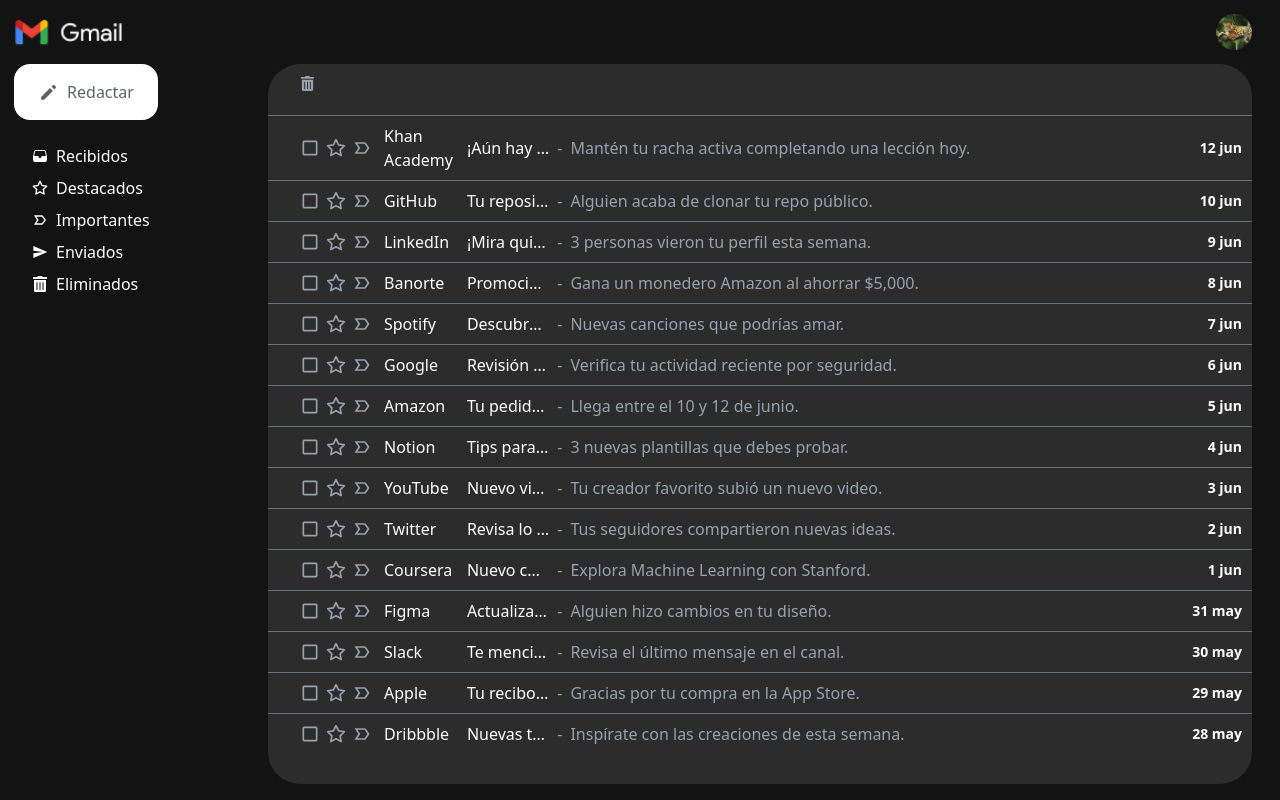
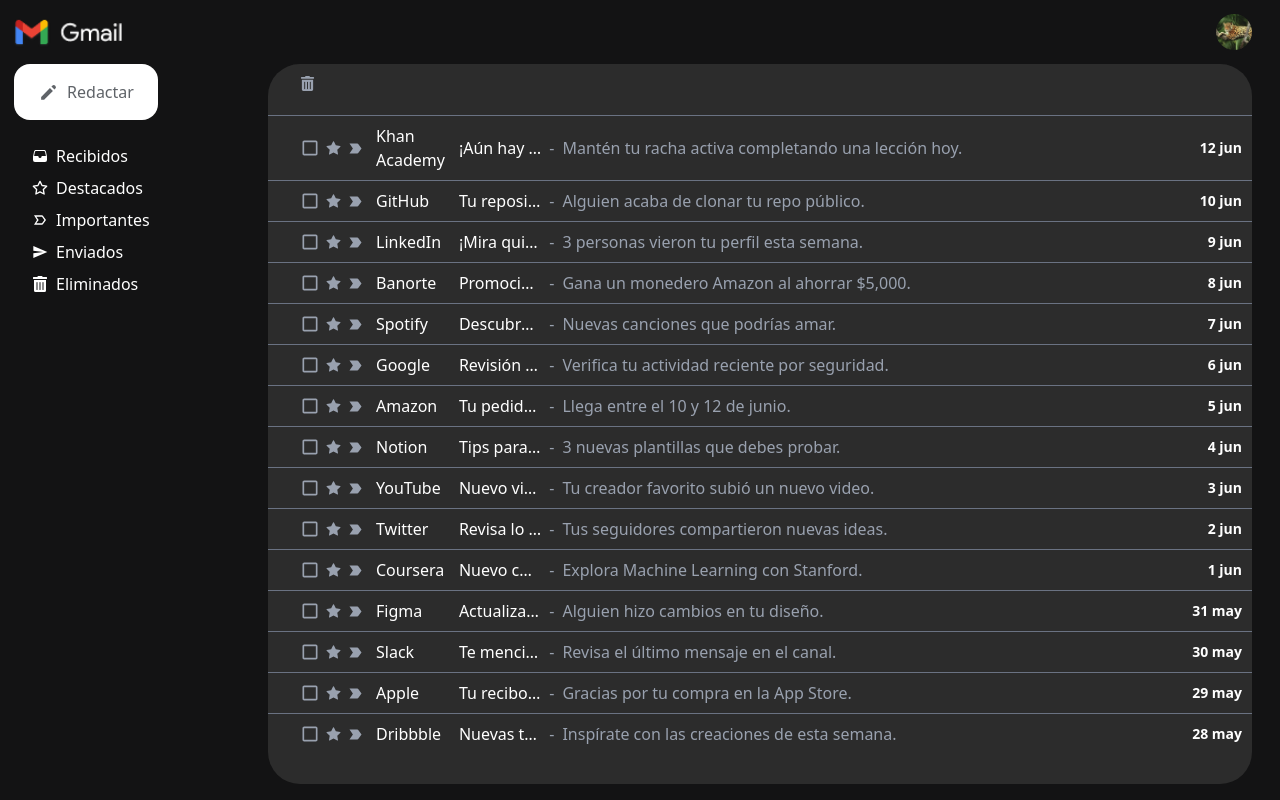
Before and after one commit to banana-guards/gmail, a React (Vite) app: page / in a window 1280 px wide. Built offline with nearby package versions, Linux system fonts and the light colour scheme; no server answers.

Commit message:
change icons in card mail

```diff
--- a/src/components/CardMail/CardMail.jsx
+++ b/src/components/CardMail/CardMail.jsx
@@ -3,10 +3,10 @@
   MdOutlineCheckBoxOutlineBlank,
   MdOutlineCheckBox,
 } from "react-icons/md";
-import { FiStar } from "react-icons/fi";
-import { MdLabelImportantOutline } from "react-icons/md";
 import "./CardMail.css";
 import { useMailStore } from "../../store/userMailStore";
+import { GoStarFill } from "react-icons/go";
+import { MdLabelImportant } from "react-icons/md";
 
 export const CardMail = ({ mail, onClick }) => {
   const { id, username, title, body, date } = mail;
@@ -51,20 +51,20 @@
       </button>
 
       <button onClick={handleStarClick}>
-        <FiStar
+        <GoStarFill
           className={`mr-1.5 ${
             isStarred ? "text-yellow-400" : "text-gray-400"
           }`}
-          size={20}
+          size={15}
         />
       </button>
 
       <button onClick={handleImportantClick}>
-        <MdLabelImportantOutline
+        <MdLabelImportant
           className={`mr-3 ${
             isImportant ? "text-yellow-400" : "text-gray-400"
           }`}
-          size={20}
+          size={17}
         />
       </button>
 
```
